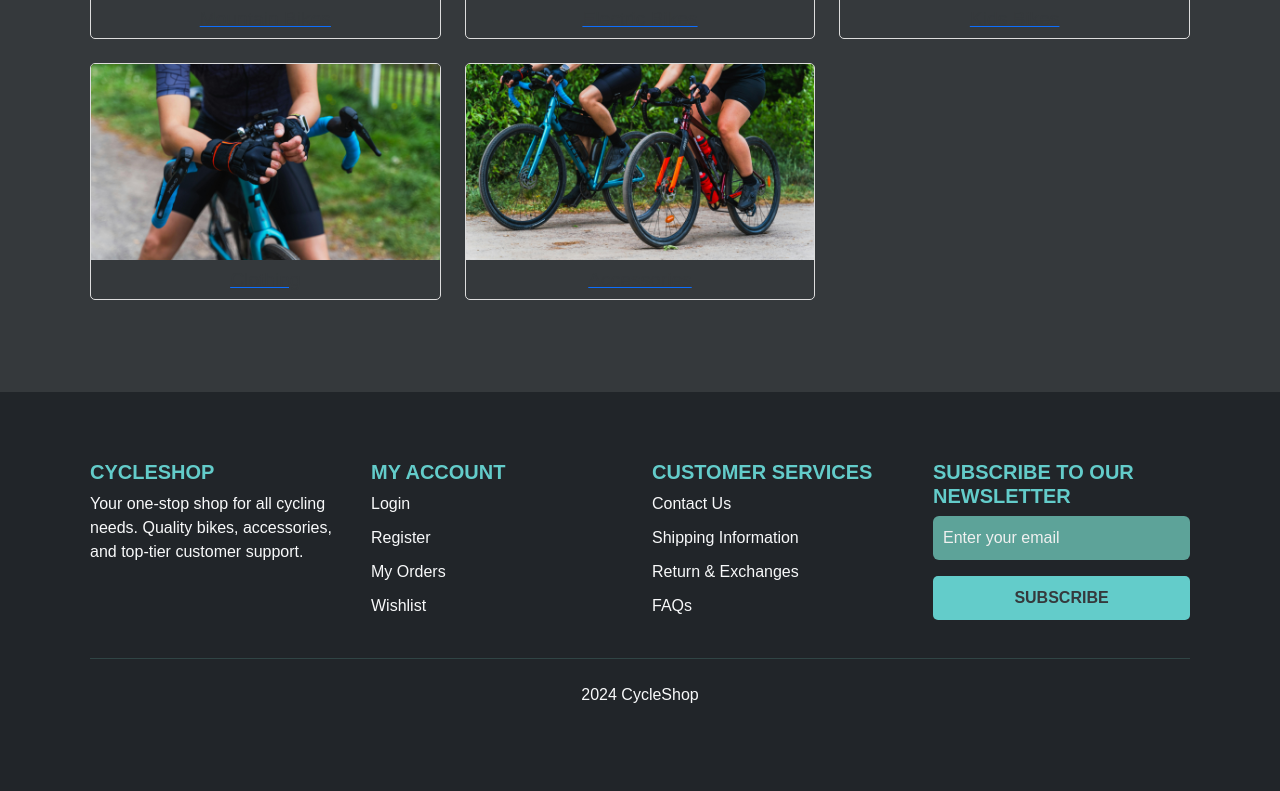
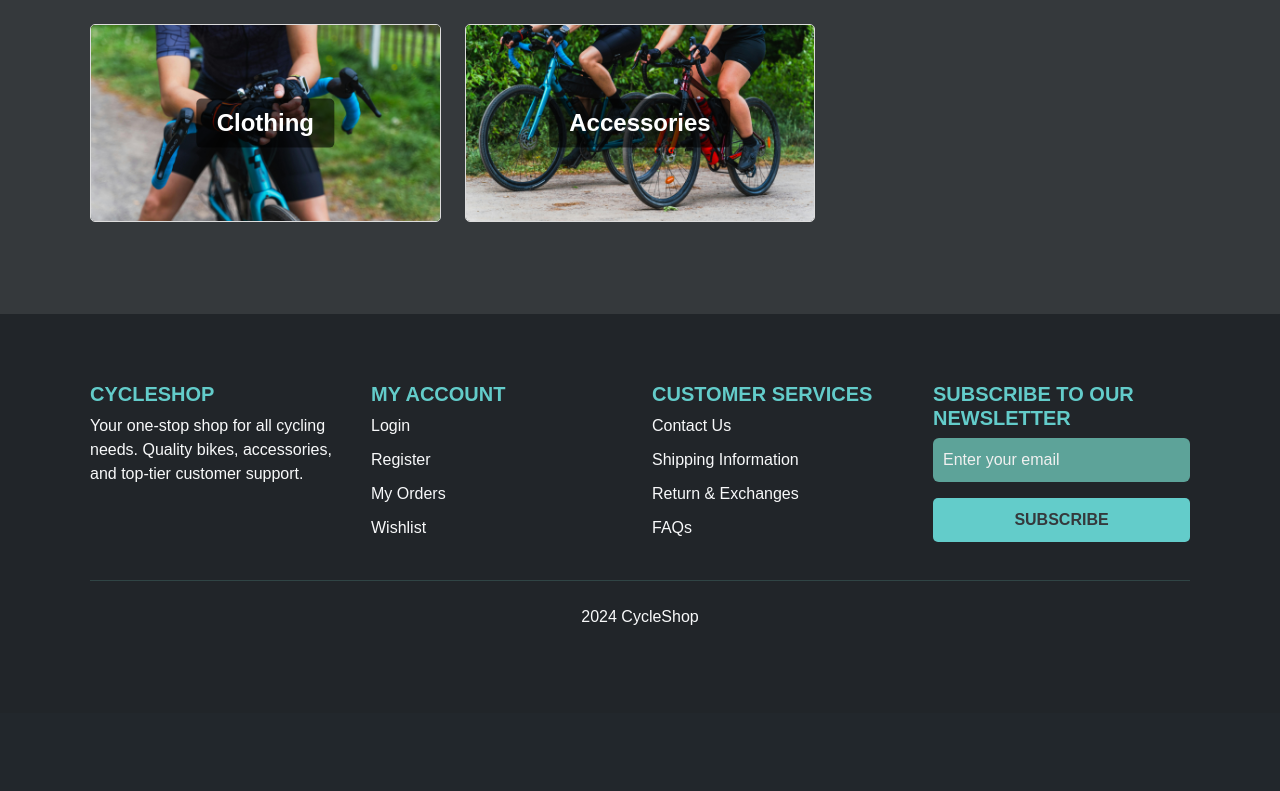
Before and after one commit to trxdave/cycleshop, a Django app: page / in a window 1280 px wide. Shown: the part 998-1789 px from the top of the page. After the commit the page ends 1623 px from the top, so only its background shows below. Run offline with Django 5.2, Linux system fonts and the light colour scheme.

Commit message:
update home page and relabel image

```diff
--- a/cycleshop/templates/cycleshop/home.html
+++ b/cycleshop/templates/cycleshop/home.html
@@ -9,9 +9,12 @@
         <!-- Mountain Bikes -->
         <div class="col-md-4 mb-4">
             <a href="{% url 'products:product_category' 'mountain-bikes' %}">
-                <div class="category-card">
-                    <img src="{% static 'images/mountain_bikes.jpg' %}" class="img-fluid category-img" alt="Mountain Bikes">
-                    <h5 class="mt-2">Mountain Bikes</h5>
+                <div class="category-card position-relative">
+                    <img src="{% static 'images/mountain_bikes.jpg' %}" class="img-fluid category-img"
+                        alt="Mountain Bikes">
+                    <div class="category-text">
+                        <h5>Mountain Bikes</h5>
+                    </div>
                 </div>
             </a>
         </div>
@@ -19,9 +22,12 @@
         <!-- Electric Bikes -->
         <div class="col-md-4 mb-4">
             <a href="{% url 'products:product_category' 'electric-bikes' %}">
-                <div class="category-card">
-                    <img src="{% static 'images/electric_bikes.jpg' %}" class="img-fluid category-img" alt="Electric Bikes">
-                    <h5 class="mt-2">Electric Bikes</h5>
+                <div class="category-card position-relative">
+                    <img src="{% static 'images/electric_bikes.jpg' %}" class="img-fluid category-img"
+                        alt="Electric Bikes">
+                    <div class="category-text">
+                        <h5>Electric Bikes</h5>
+                    </div>
                 </div>
             </a>
         </div>
@@ -29,9 +35,11 @@
         <!-- Kids Bikes -->
         <div class="col-md-4 mb-4">
             <a href="{% url 'products:product_category' 'kids-bikes' %}">
-                <div class="category-card">
+                <div class="category-card position-relative">
                     <img src="{% static 'images/kids_bikes.jpg' %}" class="img-fluid category-img" alt="Kids Bikes">
-                    <h5 class="mt-2">Kids Bikes</h5>
+                    <div class="category-text">
+                        <h5>Kids Bikes</h5>
+                    </div>
                 </div>
             </a>
         </div>
@@ -39,9 +47,11 @@
         <!-- Clothing -->
         <div class="col-md-4 mb-4">
             <a href="{% url 'products:product_category' 'clothing' %}">
-                <div class="category-card">
+                <div class="category-card position-relative">
                     <img src="{% static 'images/clothing.jpg' %}" class="img-fluid category-img" alt="Clothing">
-                    <h5 class="mt-2">Clothing</h5>
+                    <div class="category-text">
+                        <h5>Clothing</h5>
+                    </div>
                 </div>
             </a>
         </div>
@@ -49,9 +59,10 @@
         <!-- Accessories -->
         <div class="col-md-4 mb-4">
             <a href="{% url 'products:product_category' 'accessories' %}">
-                <div class="category-card">
+                <div class="category-card position-relative">
                     <img src="{% static 'images/accessories.jpg' %}" class="img-fluid category-img" alt="Accessories">
-                    <h5 class="mt-2">Accessories</h5>
+                    <div class="category-text">
+                        <h5>Accessories</h5>
                 </div>
             </a>
         </div>
--- a/static/css/styles.css
+++ b/static/css/styles.css
@@ -159,6 +159,7 @@
 
 /* Category Cards */
 .category-card {
+    position: relative;
     border: 1px solid #ddd;
     border-radius: 5px;
     overflow: hidden;
@@ -176,10 +177,21 @@
     object-fit: cover;
 }
 
+.category-text {
+    position: absolute;
+    top: 50%;
+    left: 50%;
+    transform: translate(-50%, -50%);
+    color: white;
+    background-color: rgba(0, 0, 0, 0.6);
+    padding: 10px 20px;
+    border-radius: 5px;
+}
+
 .category-card h5 {
-    margin-top: 15px;
-    font-size: 1.2rem;
-    color: #35393C;
+    margin: 0;
+    font-size: 1.5rem;
+    font-weight: bold;
 }
 
 /* Content Styles */
```
Also changed, not shown: static/images/electric_bikes.jpg (renamed from static/images/electric-bikes.jpg), static/images/kids_bikes.jpg (renamed from static/images/kids-bikes.jpg), 1 other file.
